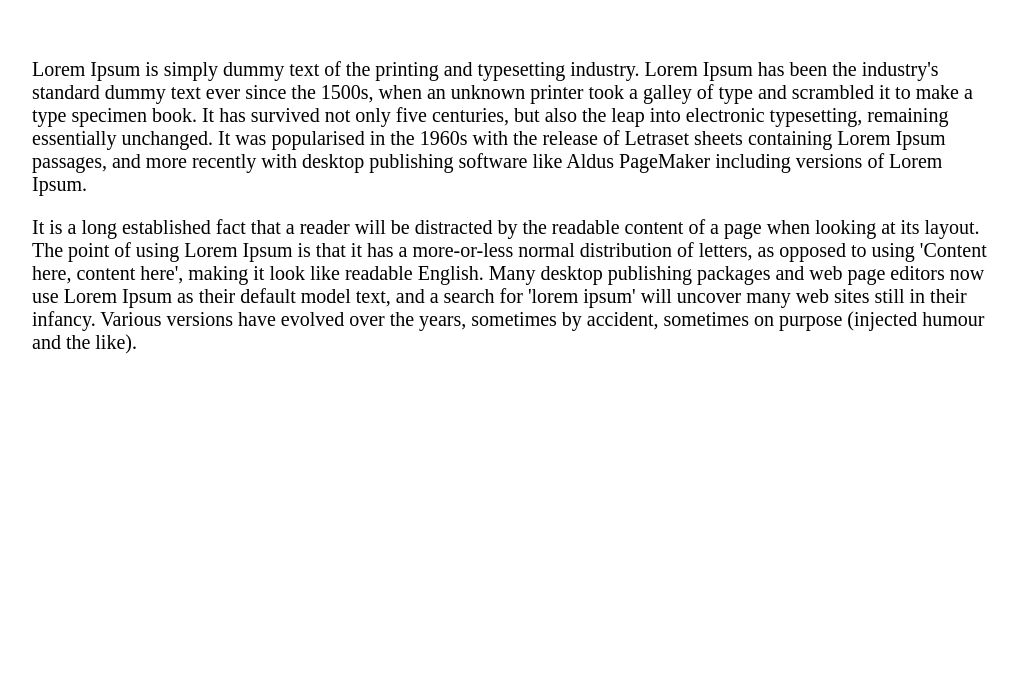
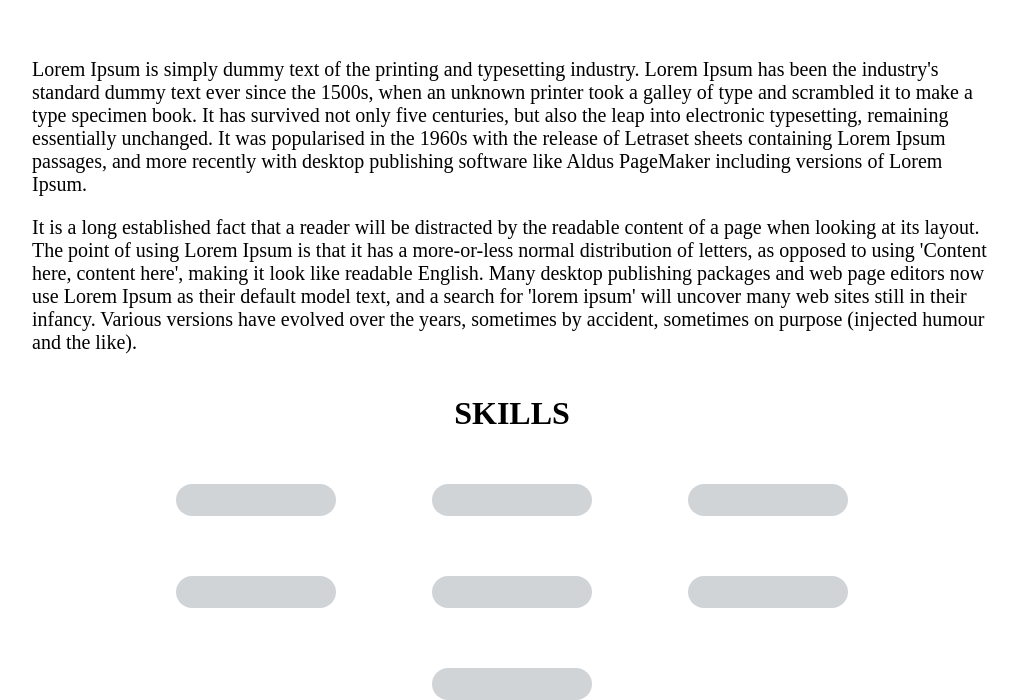
Before and after one commit to Nishant-l/Resume, a plain HTML site: page index.html in a window 1280 px wide. Shown: the part 774-1474 px from the top of the page, without its empty margins (128-1144 px from the left). Before the commit the page ends 1288 px from the top, so only its background shows below. Drawn offline with Linux system fonts and the light colour scheme.

Commit message:
adding skills section

```diff
--- a/css/indexx.css
+++ b/css/indexx.css
@@ -73,4 +73,28 @@ nav ul li a:hover{
     margin: 10rem;
     margin-top: 5rem;
     font-size: 20px;
+    margin-bottom: unset;
 }
+#skills{
+    display: flex;
+    flex-direction: column;
+    align-items: center;
+    height: 20rem;
+    /* border: 2px black solid; */
+}
+#indicator_containor{
+    display: flex;
+    flex-wrap: wrap;
+    /* flex-direction: column; */
+    justify-content: space-around;
+    height: 15rem;
+    width: 60vw;
+    /* border: 2px black solid; */
+}
+.ind{
+    height: 2rem;
+    width: 10rem;
+    background-color: rgba(179, 184, 189, 0.596);
+    border-radius: 2rem;
+    margin: 30px;
+}
--- a/index.html
+++ b/index.html
@@ -59,6 +59,32 @@
 
         </div>
         <div id="skills">
+            <div id="skills_title">
+                <h1>SKILLS</h1>
+            </div>
+            <div id="indicator_containor">
+                <div class="ind">
+
+                </div>
+                <div class="ind">
+
+                </div>
+                <div class="ind">
+
+                </div>
+                <div class="ind">
+
+                </div>
+                <div class="ind">
+
+                </div>
+                <div class="ind">
+
+                </div>
+                <div class="ind">
+
+                </div>
+            </div>
 
         </div>
         <div id="exp">
```
Also changed, not shown: 1 other file.
